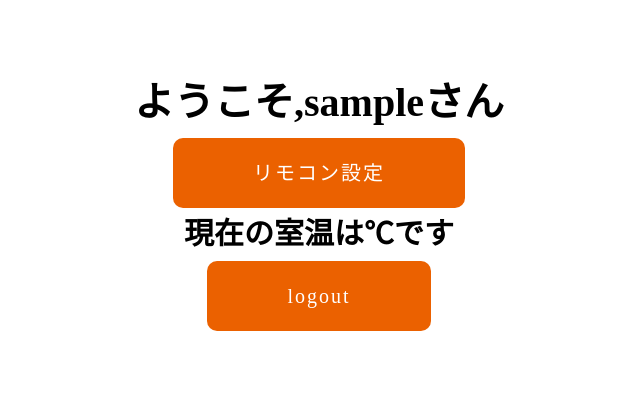
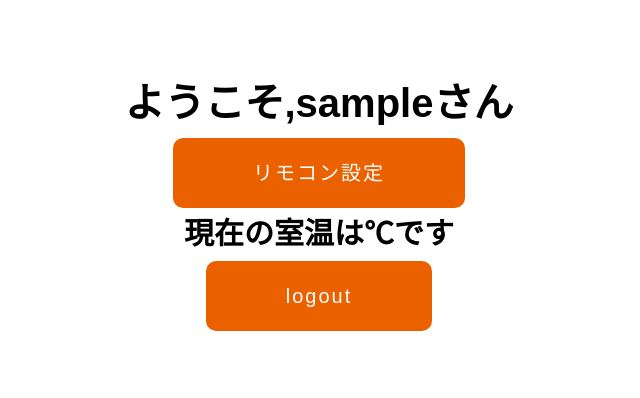
Before and after one commit to pond-e/tempet-normal, a PHP site: page /index.php in a window 1280 px wide. Shown: the top 398 px of the page, without its empty margins (321-961 px from the left). Run offline with PHP 8.4, Linux system fonts and the light colour scheme; the visitor is signed in with stand-in values (Sample User, id 1); data that the repository does not hold is empty.

Commit message:
add font setting

```diff
--- a/styles/style.css
+++ b/styles/style.css
@@ -4,6 +4,8 @@ html {
   margin: auto;
   line-height: 1.75;
   font-size: 1.25em;
+  font-family: "ヒラギノ丸ゴ Pro", "Hiragino Maru Gothic Pro", "メイリオ", Meiryo, Osaka, "ＭＳ Ｐゴシック", "MS PGothic", sans-serif;	/*フォント種類*/
+	-webkit-text-size-adjust: 100%;
 }
 
 h1,h2,P {
```
